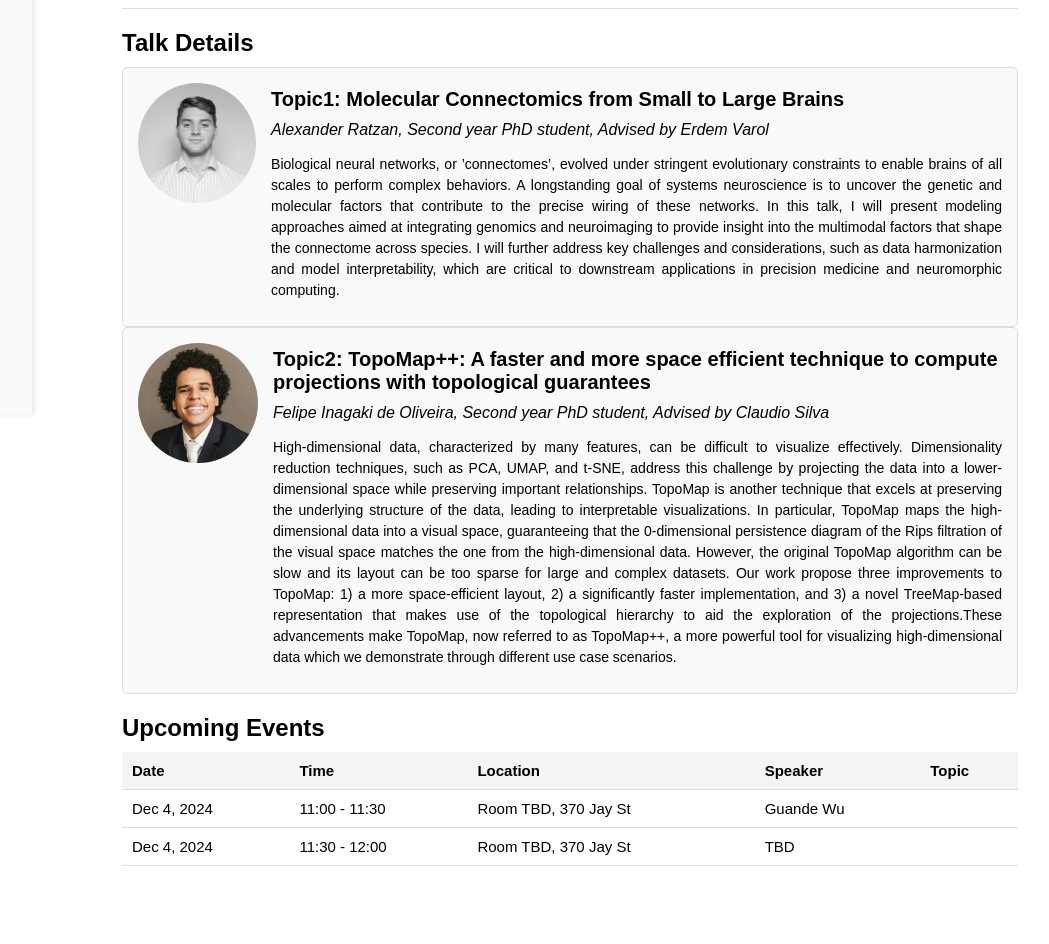
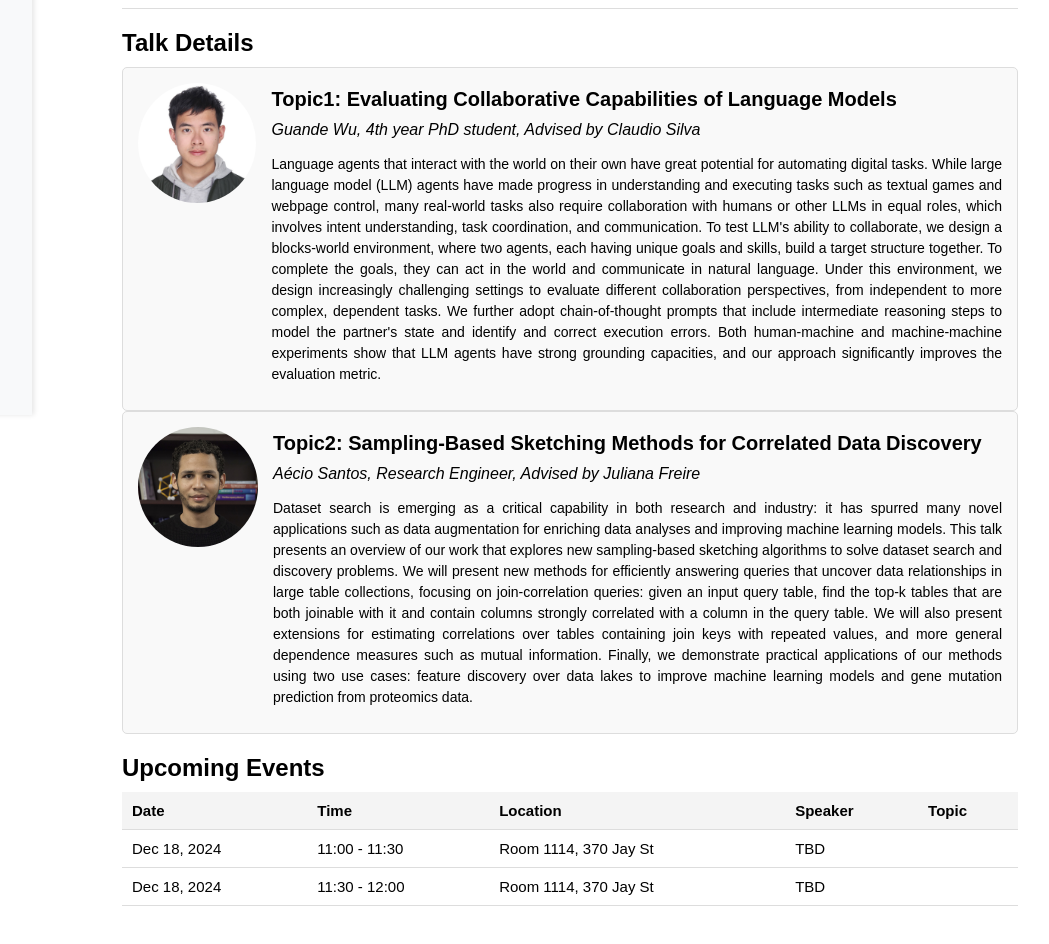
Before and after one commit to VIDAseminar/VIDAseminar.github.io, a React (Create React App) app: page /#/ in a window 1280 px wide. Shown: the part 385-1329 px from the top of the page, without its empty margins (134-1183 px from the left). Before the commit the page ends 1289 px from the top, so only its background shows below. Built offline with nearby package versions, Linux system fonts and the light colour scheme.

Commit message:
:sparkles: update dec 4

```diff
--- a/src/components/data.js
+++ b/src/components/data.js
@@ -1,42 +1,42 @@
 // src/data.js
 
 export const nextTalk = {
-  date: "Wed, Nov 20, 2024",
+  date: "Wed, Dec 4, 2024",
   time: "11:00 - 12:00",
   location: "Room 1114, 370 Jay St",
   zoomLink: "https://nyu.zoom.us/j/95901395759",
-  speaker1: "Alexander Ratzan",
-  topic1: "Molecular Connectomics from Small to Large Brains",
-  speaker2: "Felipe Inagaki de Oliveira",
-  topic2: "TopoMap++: A faster and more space efficient technique to compute projections with topological guarantees",
+  speaker1: "Guande Wu",
+  topic1: "Evaluating Collaborative Capabilities of Language Models",
+  speaker2: "Aécio Santos",
+  topic2: "Sampling-Based Sketching Methods for Correlated Data Discovery",
 };
 
 export const talkDetails = {
   title1: "Topic1: " + nextTalk.topic1,
-  researcher1: `${nextTalk.speaker1}, Second year PhD student, Advised by Erdem Varol`,
-  image1: "./images/Alex.jpg",
+  researcher1: `${nextTalk.speaker1}, 4th year PhD student, Advised by Claudio Silva`,
+  image1: "./images/guande.png",
   abstract1:
-    "Biological neural networks, or ’connectomes’, evolved under stringent evolutionary constraints to enable brains of all scales to perform complex behaviors. A longstanding goal of systems neuroscience is to uncover the genetic and molecular factors that contribute to the precise wiring of these networks. In this talk, I will present modeling approaches aimed at integrating genomics and neuroimaging to provide insight into the multimodal factors that shape the connectome across species. I will further address key challenges and considerations, such as data harmonization and model interpretability, which are critical to downstream applications in precision medicine and neuromorphic computing.",
+    "Language agents that interact with the world on their own have great potential for automating digital tasks. While large language model (LLM) agents have made progress in understanding and executing tasks such as textual games and webpage control, many real-world tasks also require collaboration with humans or other LLMs in equal roles, which involves intent understanding, task coordination, and communication. To test LLM's ability to collaborate, we design a blocks-world environment, where two agents, each having unique goals and skills, build a target structure together. To complete the goals, they can act in the world and communicate in natural language. Under this environment, we design increasingly challenging settings to evaluate different collaboration perspectives, from independent to more complex, dependent tasks. We further adopt chain-of-thought prompts that include intermediate reasoning steps to model the partner's state and identify and correct execution errors. Both human-machine and machine-machine experiments show that LLM agents have strong grounding capacities, and our approach significantly improves the evaluation metric.",
 
   title2: "Topic2: " + nextTalk.topic2,
-  researcher2: `${nextTalk.speaker2}, Second year PhD student, Advised by Claudio Silva`,
-  image2: "./images/Felipe.jpeg",
+  researcher2: `${nextTalk.speaker2}, Research Engineer, Advised by Juliana Freire`,
+  image2: "./images/Aecio.jpeg",
   abstract2:
-    "High-dimensional data, characterized by many features, can be difficult to visualize effectively. Dimensionality reduction techniques, such as PCA, UMAP, and t-SNE, address this challenge by projecting the data into a lower-dimensional space while preserving important relationships. TopoMap is another technique that excels at preserving the underlying structure of the data, leading to interpretable visualizations. In particular, TopoMap maps the high-dimensional data into a visual space, guaranteeing that the 0-dimensional persistence diagram of the Rips filtration of the visual space matches the one from the high-dimensional data. However, the original TopoMap algorithm can be slow and its layout can be too sparse for large and complex datasets. Our work propose three improvements to TopoMap: 1) a more space-efficient layout, 2) a significantly faster implementation, and 3) a novel TreeMap-based representation that makes use of the topological hierarchy to aid the exploration of the projections.These advancements make TopoMap, now referred to as TopoMap++, a more powerful tool for visualizing high-dimensional data which we demonstrate through different use case scenarios.",
+    "Dataset search is emerging as a critical capability in both research and industry: it has spurred many novel applications such as data augmentation for enriching data analyses and improving machine learning models. This talk presents an overview of our work that explores new sampling-based sketching algorithms to solve dataset search and discovery problems. We will present new methods for efficiently answering queries that uncover data relationships in large table collections, focusing on join-correlation queries: given an input query table, find the top-k tables that are both joinable with it and contain columns strongly correlated with a column in the query table. We will also present extensions for estimating correlations over tables containing join keys with repeated values, and more general dependence measures such as mutual information. Finally, we demonstrate practical applications of our methods using two use cases: feature discovery over data lakes to improve machine learning models and gene mutation prediction from proteomics data.",
 };
 
 export const upcomingTalks = [
   {
-    date: "Dec 4, 2024",
+    date: "Dec 18, 2024",
     time: "11:00 - 11:30",
-    location: "Room TBD, 370 Jay St",
-    speaker: "Guande Wu",
+    location: "Room 1114, 370 Jay St",
+    speaker: "TBD",
     topic: ""
   },
   {
-    date: "Dec 4, 2024",
+    date: "Dec 18, 2024",
     time: "11:30 - 12:00",
-    location: "Room TBD, 370 Jay St",
+    location: "Room 1114, 370 Jay St",
     speaker: "TBD",
     topic: "",
   }
```
Also changed, not shown: public/images/Aecio.jpeg (added), public/images/guande.png (added).
